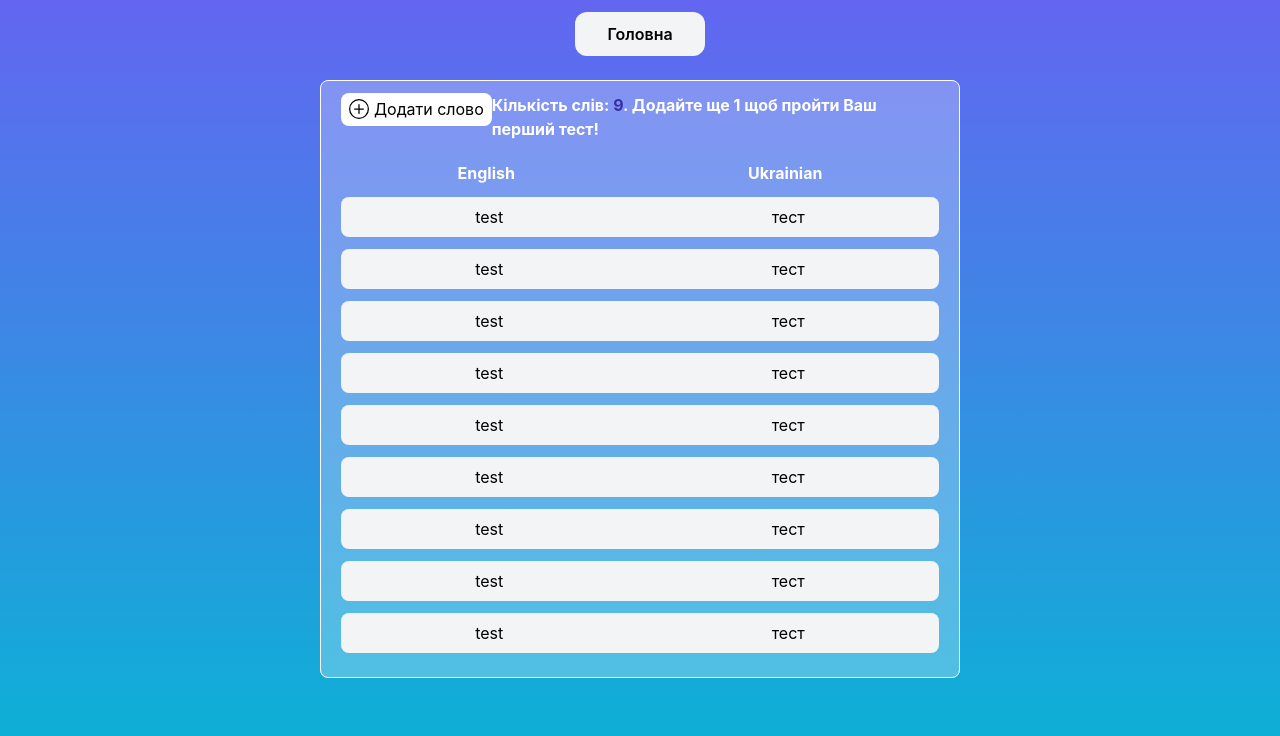
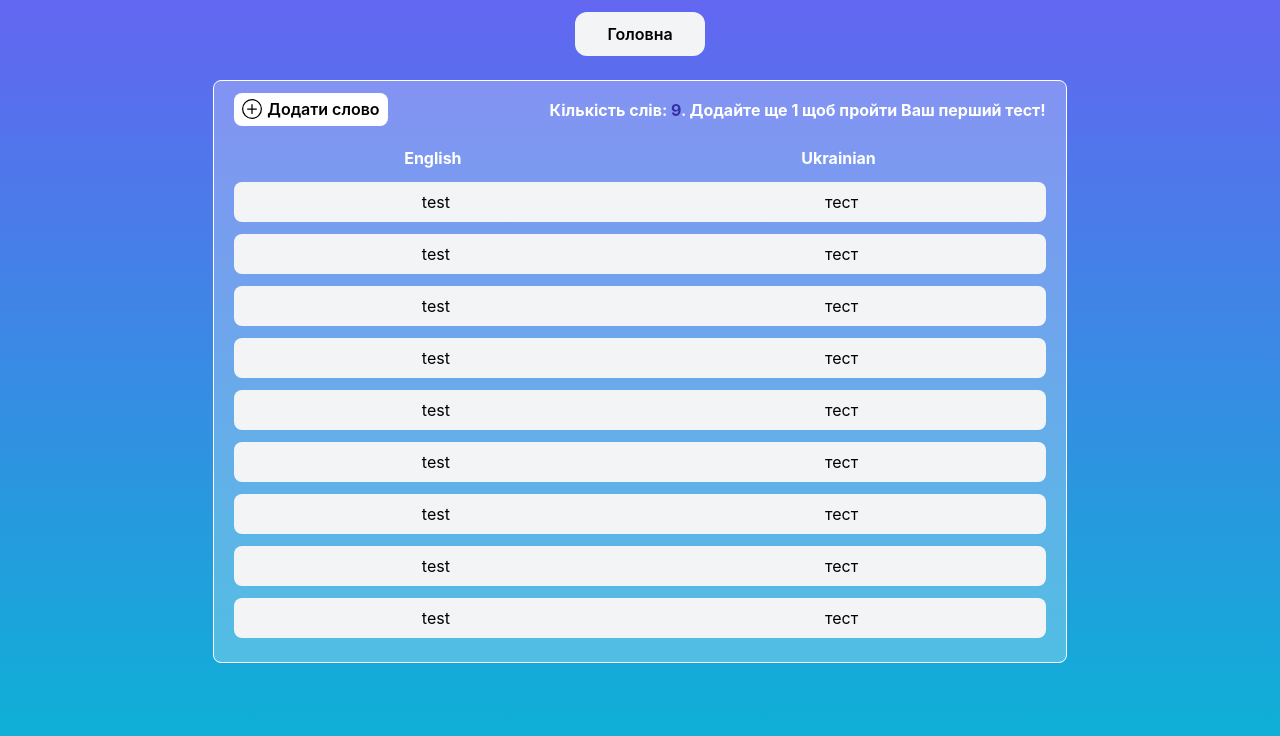
Before and after one commit to MaxPyvovarov/React-vocabulary, a React (Create React App) app: page / in a window 1280 px wide. Shown: the top 736 px of the page. Built offline with nearby package versions, Linux system fonts and the light colour scheme.

Commit message:
Vocabulary header UI improved

```diff
--- a/src/components/Add/Add.module.scss
+++ b/src/components/Add/Add.module.scss
@@ -1,5 +1,5 @@
 .container {
-	@apply w-1/2 mx-auto border border-white rounded-lg py-3 px-5 bg-white bg-opacity-25;
+	@apply w-2/3 mx-auto border border-white rounded-lg py-3 px-5 bg-white bg-opacity-25;
 }
 
 .heading {
--- a/src/components/Navbar/Navbar.module.scss
+++ b/src/components/Navbar/Navbar.module.scss
@@ -7,9 +7,9 @@
 }
 
 .listItem {
-	@apply text-black font-semibold ease-in-out duration-200 px-8 py-3 rounded-xl bg-gray-100 translate-x-0;
+	@apply text-black font-semibold ease-in-out duration-200 px-8 py-3 rounded-xl bg-gray-100;
 
 	&:hover {
-		@apply bg-opacity-95 shadow-md shadow-gray-700 cursor-pointer translate-x-10;
+		@apply bg-opacity-95 shadow-md shadow-gray-700;
 	}
 }
--- a/src/components/Vocabulary/Vocabulary.module.scss
+++ b/src/components/Vocabulary/Vocabulary.module.scss
@@ -1,13 +1,13 @@
 .container {
-	@apply w-1/2 mx-auto border border-white rounded-lg py-3 px-5 bg-white bg-opacity-25;
+	@apply w-2/3 mx-auto border border-white rounded-lg py-3 px-5 bg-white bg-opacity-25;
 }
 
 .header {
-	@apply flex justify-between items-center;
+	@apply flex justify-between items-center sm:flex-col-reverse lg:flex-row;
 }
 
 .counter {
-	@apply font-bold text-white;
+	@apply font-bold text-white sm:text-center sm:w-full lg:text-end;
 
 	.number {
 		@apply text-indigo-800;
@@ -15,10 +15,10 @@
 }
 
 .add {
-	@apply self-start bg-white  rounded-lg px-2 py-1 transition-all duration-200 inline-block shrink-0;
+	@apply bg-white font-semibold text-center rounded-lg px-2 py-1 transition-all duration-200 inline-block shrink-0 sm:w-full sm:mt-4 lg:w-auto lg:mt-0;
 
 	&:hover {
-		@apply bg-opacity-80;
+		@apply bg-opacity-95 shadow-md shadow-gray-700;
 	}
 }
 
```
